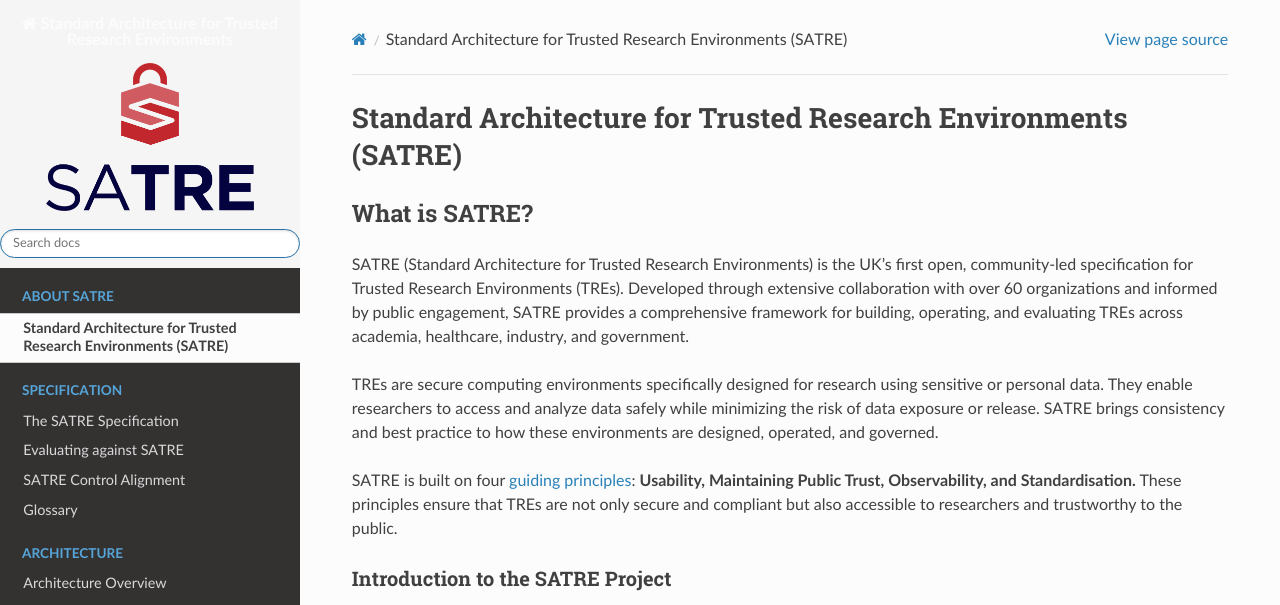
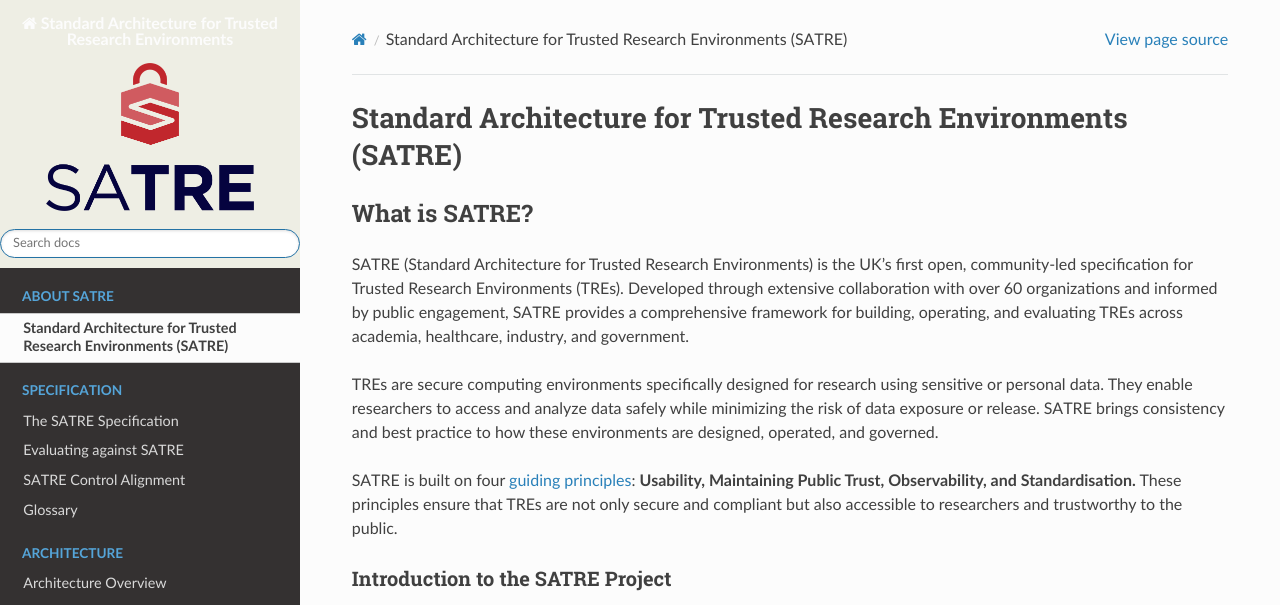
Before and after one commit to sa-tre/satre-specification, a Sphinx documentation site: the page built from docs/source/index.md, in a window 1280 px wide and 1400 px high. Shown: the top 605 px of the window. Built offline with Sphinx 7.4.7 and the Read the Docs theme 3.1.0, drawn with Linux system fonts in a browser that asks for light colours.

Commit message:
update colour

```diff
--- a/docs/source/_static/custom.css
+++ b/docs/source/_static/custom.css
@@ -2,7 +2,7 @@
 
 /* Logo styling */
 .wy-side-nav-search {
-    background-color: #f5f5f5;
+    background-color: #eeeee4;
     text-align: center;
     padding: 10px 0;
 }
```
